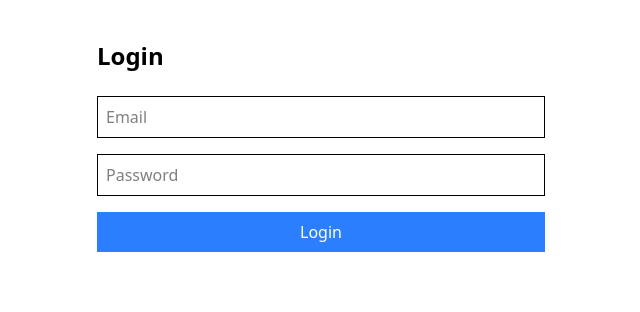
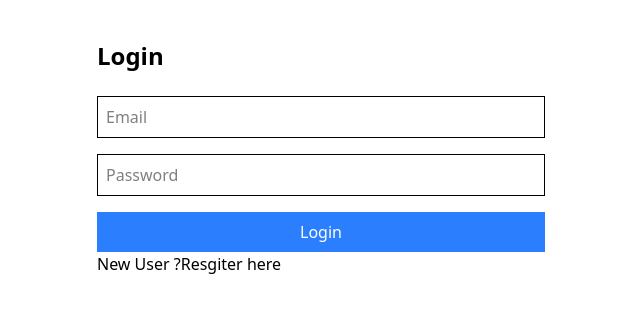
Before and after one commit to shivanshuhere/family_financial_management, a React (Vite) app in the folder client/: page / in a window 1280 px wide. Shown: the top 312 px of the page, without its empty margins (319-959 px from the left). Built offline with nearby package versions, Linux system fonts and the light colour scheme; no server answers.

Commit message:
add link to register user

```diff
--- a/client/src/pages/Login.jsx
+++ b/client/src/pages/Login.jsx
@@ -1,6 +1,7 @@
 import React, { useState, useContext } from 'react';
 import { useNavigate } from "react-router-dom"
 import { AuthContext } from '../context/auth.context.jsx';
+import { Link } from 'react-router-dom';
 import axios from 'axios';
 
 const Login = () => {
@@ -40,6 +41,9 @@
                     onChange={(e) => setPassword(e.target.value)}
                 />
                 <button className="bg-blue-500 text-white p-2 w-full" type="submit">Login</button>
+                <div>New User ?
+                    <Link to={'/register'}>Resgiter here</Link>
+                </div>
             </form>
         </div>
     );
```
